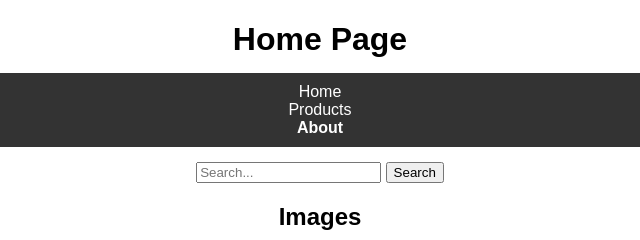
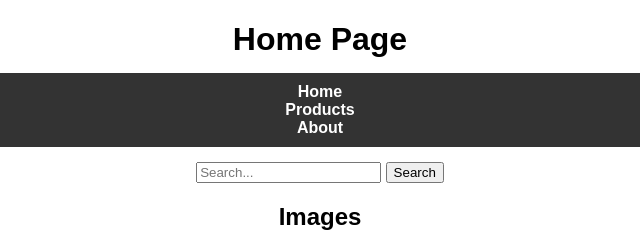
Before and after one commit to mmm3984/TS-Playwright-Automation, a plain HTML site: page index.html in a window 1280 px wide. Shown: the top 240 px of the page, 320-960 px from the left. Drawn offline with Linux system fonts and the light colour scheme.

Commit message:
Fixing navigation menu

```diff
--- a/index.css
+++ b/index.css
@@ -1,4 +1,3 @@
-
 body {
     margin: 0;
     padding: 0;
@@ -10,29 +9,36 @@ nav {
     background-color: #333;
     color: white;
     padding: 10px 0;
+
 }
 
 nav ul {
     list-style: none;
     margin: 0;
     padding: 0;
+    font-weight: bold;
 }
+
 nav ul li a {
     text-decoration: none;
     color: white;
-  font-weight: bold;
+
 }
+
 nav ul li a:hover {
     text-decoration: underline;
 }
+
 header h1 {
     font-size: 2rem;
     margin-bottom: 15px;
 }
 
-.search-container, #learn-more {
+.search-container,
+#learn-more {
     margin: 15px;
 }
+
 .gallery {
     display: flex;
     justify-content: center;
--- a/index.html
+++ b/index.html
@@ -13,8 +13,8 @@
         <h1>Home Page</h1>
         <nav>
             <ul>
-                <li>Home</li>
-                <li>Products</li>
+                <li><a href="index.html">Home</a></li>
+                <li><a href="product.html">Products</a></li>
                 <li><a href="about.html">About</a></li>
             </ul>
         </nav>
```
Lines whose indentation alone changed are shown as unchanged.
